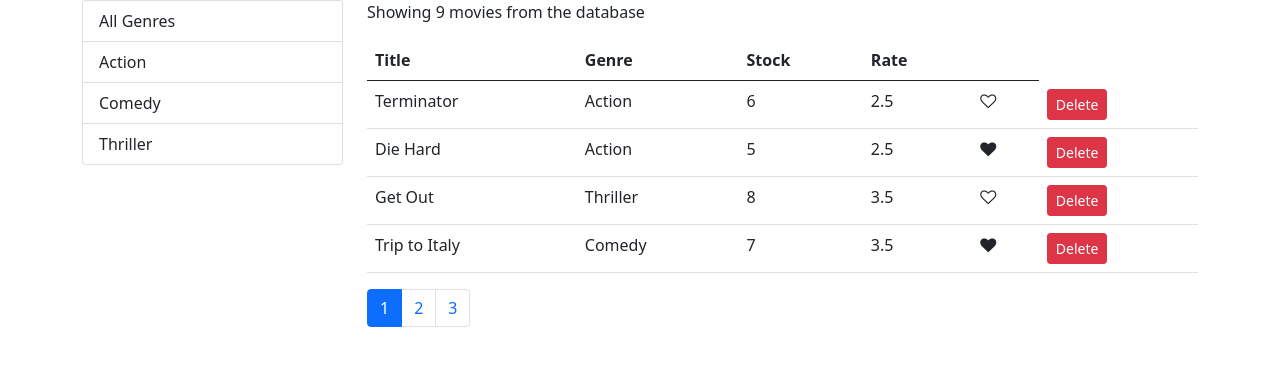
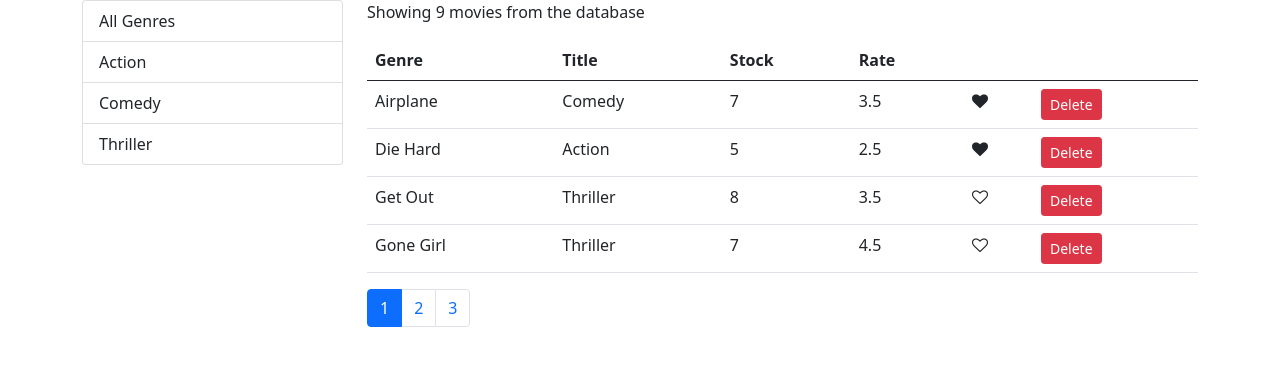
Before and after one commit to sanjanaganguly/Flickzone-react, a React (Create React App) app: page / in a window 1280 px wide. Shown: the top 366 px of the page. Built offline with nearby package versions, Linux system fonts and the light colour scheme.

Commit message:
Sorting-Moving Responsibilty

```diff
--- a/src/components/movies.jsx
+++ b/src/components/movies.jsx
@@ -5,6 +5,7 @@
 import ListGroup from "./common/listGroup";
 import Pagination from "./common/pagination";
 import MoviesTable from "./moviesTable";
+import _ from "lodash";
 
 class Movies extends Component {
   state = {
@@ -13,10 +14,11 @@
     currentPage: 1,
     selectedGenre: null,
     pageSize: 4,
+    sortColumn: { path: "title", order: "asc" },
   };
 
   componentDidMount() {
-    const genres = [{ name: "All Genres" }, ...getGenres()];
+    const genres = [{ id: "", name: "All Genres" }, ...getGenres()];
     this.setState({ movies: getMovies(), genres });
   }
 
@@ -31,6 +33,10 @@
     movies[index] = { ...movies[index] };
     movies[index].liked = !movies[index].liked;
     this.setState({ movies });
+  };
+  f;
+  handleSort = (sortColumn) => {
+    this.setState({ sortColumn });
   };
 
   handlePageChange = (page) => {
@@ -47,6 +53,7 @@
       pageSize,
       currentPage,
       selectedGenre,
+      sortColumn,
       movies: allMovies,
     } = this.state;
 
@@ -59,7 +66,9 @@
         ? allMovies.filter((m) => m.genre._id === selectedGenre.id)
         : allMovies;
 
-    const movies = paginate(filtered, currentPage, pageSize);
+    const sorted = _.orderBy(filtered, [sortColumn.path], [sortColumn.order]);
+
+    const movies = paginate(sorted, currentPage, pageSize);
 
     return (
       <div className="row">
@@ -74,8 +83,10 @@
           <p>Showing {filtered.length} movies from the database</p>
           <MoviesTable
             movies={movies}
+            sortColumn={sortColumn}
             onLike={this.handleLike}
             onDelete={this.handleDelete}
+            onSort={this.handleSort}
           />
           <Pagination
             itemsCount={filtered.length}
--- a/src/components/moviesTable.jsx
+++ b/src/components/moviesTable.jsx
@@ -1,18 +1,30 @@
 import React from "react";
 import Like from "./common/like";
 
-const MoviesTable = (props) => {
-  const { movies, onLike, onDelete, onSort } = props;
+class MoviesTable extends React.Component {
+  raiseSort = (path) => {
+    const sortColumn = { ...this.props.sortColumn };
+    if (sortColumn.path === path)
+      sortColumn.order = sortColumn.order === "asc" ? "desc" : "asc";
+    else {
+      sortColumn.path = path;
+      sortColumn.order = "asc";
+    }
+    this.props.onSort(sortColumn);
+  };
 
+  render() {
+    const { movies, onLike, onDelete } = this.props;
     return (
       <table className="table">
         <thead>
           <tr>
-          <th onClick={() => onSort()}>Title</th>
-          <th onClick={() => onSort()}>Genre</th>
-          <th onClick={() => onSort()}>Stock</th>
-          <th onClick={() => onSort()}>Rate</th>
-          <th onClick={() => onSort()}></th>
+            <th onClick={() => this.raiseSort("genre.name")}>Genre</th>
+            <th onClick={() => this.raiseSort("title")}>Title</th>
+            <th onClick={() => this.raiseSort("numberInStock")}>Stock</th>
+            <th onClick={() => this.raiseSort("dailyRentalRate")}>Rate</th>
+            <th />
+            <th />
           </tr>
         </thead>
         <tbody>
@@ -38,6 +50,7 @@
         </tbody>
       </table>
     );
-};
+  }
+}
 
 export default MoviesTable;
```
Lines whose indentation alone changed are shown as unchanged.
